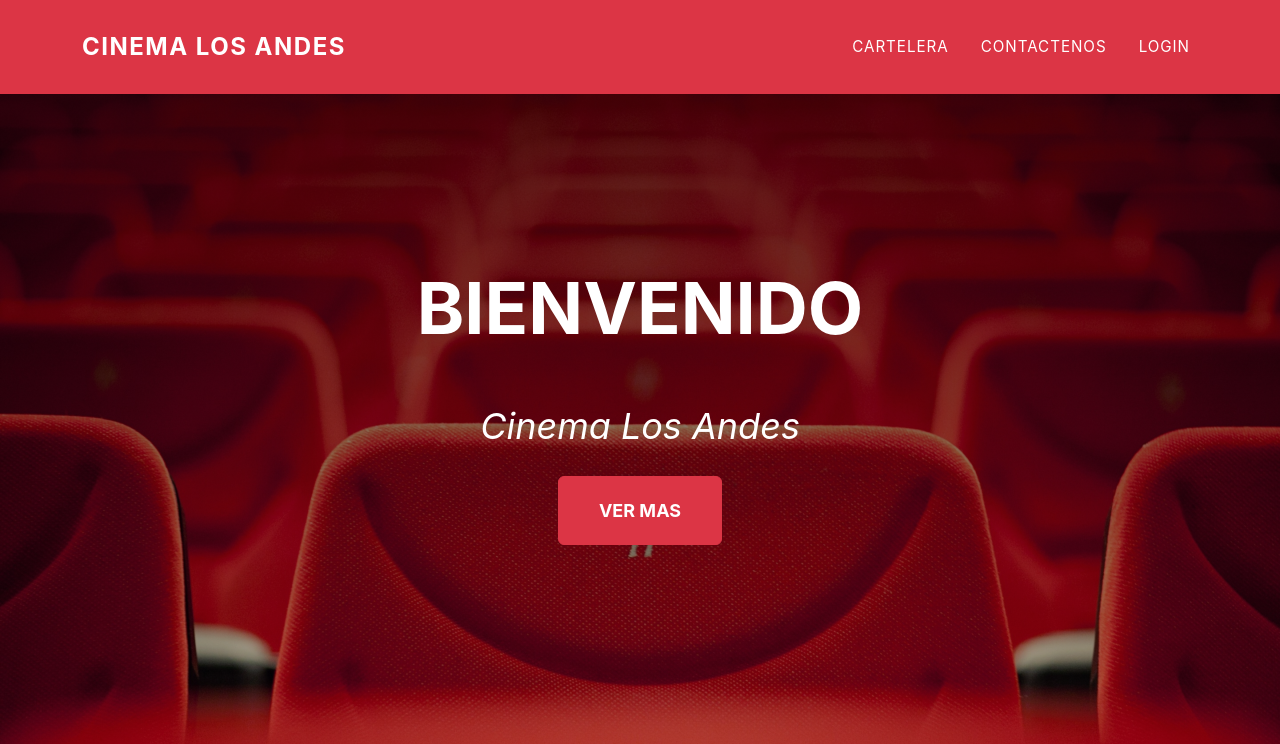
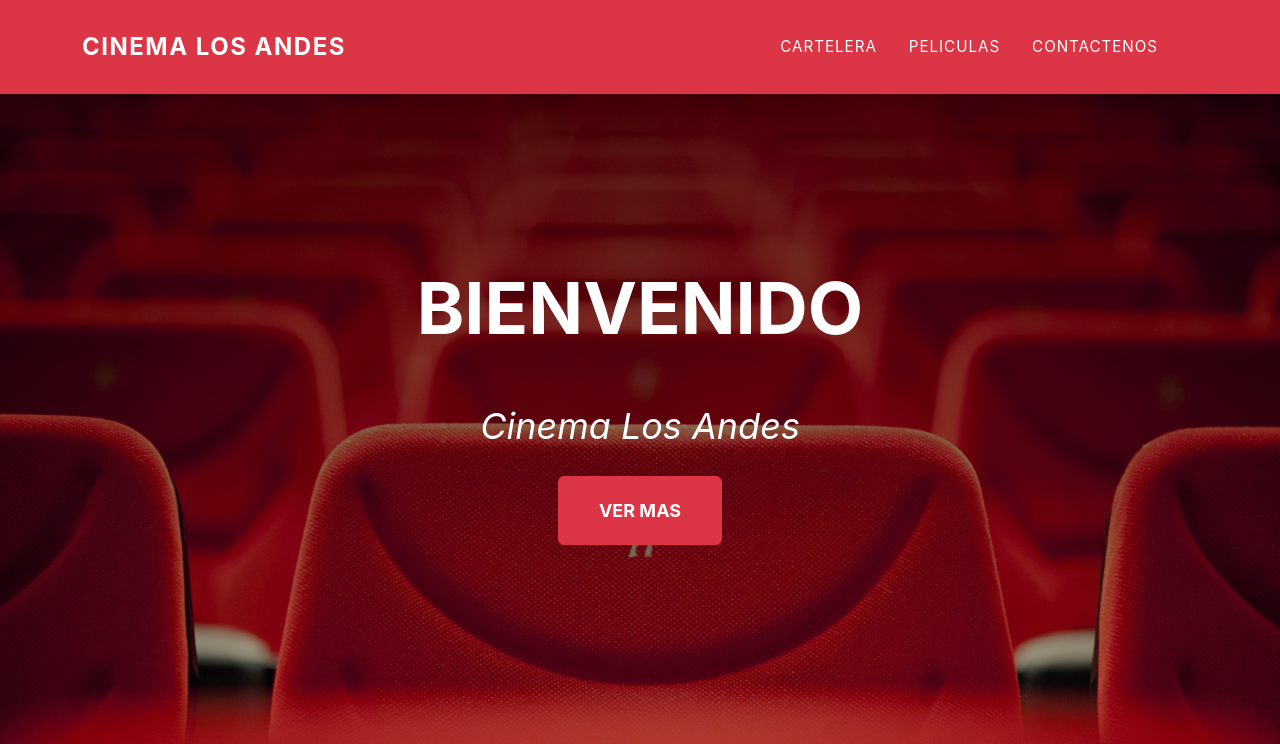
Before and after one commit to FelipeADSO/PROYECTO-SENA, a Django app: page /inicio in a window 1280 px wide. Shown: the top 744 px of the page. Run offline with Django 5.2, Linux system fonts and the light colour scheme; some libraries are stand-ins or nearby versions.

Commit message:
links actualizados

```diff
--- a/cine/urls.py
+++ b/cine/urls.py
@@ -29,4 +29,4 @@ urlpatterns = [
     path('peliculas2',views.peliculas2, name='peliculas2'),
     path('contactenos',views.contactenos, name='contactenos'),
     path('login',views.login, name='login'),
-] + static(settings.MEDIA_URL, document_root=settings.MEDIA_ROOT)
+]
--- a/cinema/templates/base.html
+++ b/cinema/templates/base.html
@@ -27,8 +27,8 @@
         </button>
         <div class="collapse navbar-collapse" id="navbarResponsive">
             <ul class="navbar-nav text-uppercase ms-auto py-4 py-lg-0">
-                <li class="nav-item"><a class="nav-link" href="cartelera.html">Cartelera</a></li>
-                <li class="nav-item"><a class="nav-link" href="peliculas.html">Peliculas</a></li>
+                <li class="nav-item"><a class="nav-link" href="{% url 'cartelera' %}">Cartelera</a></li>
+                <li class="nav-item"><a class="nav-link" href="{% url 'peliculas' %}">Peliculas</a></li>
                 <li class="nav-item"><a class="nav-link" href="contactenos.html">Contactenos</a></li>
                 <li class="nav-item"><a class="nav-link" href="login-register.html"><i class="fa-regular fa-user" style="color: white;"></i></a>
             </ul>
--- a/cinema/templates/inicio.html
+++ b/cinema/templates/inicio.html
@@ -50,23 +50,6 @@
     <!-- </head> -->
      {% block content %}
     <body >
-        <nav class="navbar navbar-expand-lg navbar-dark fixed-top bg-danger" id="mainNav">
-            <div class="container">
-                <a class="navbar-brand" style="color: #fff;" href="index.html">Cinema Los Andes</a>
-                <button class="navbar-toggler" type="button" data-bs-toggle="collapse" data-bs-target="#navbarResponsive" aria-controls="navbarResponsive" aria-expanded="false" aria-label="Toggle navigation">
-                    Menu
-                    <i class="fas fa-bars ms-1"></i>
-                </button>
-                <div class="collapse navbar-collapse" id="navbarResponsive">
-                    <ul class="navbar-nav text-uppercase ms-auto py-4 py-lg-0">
-                        <a class="nav-item nav-link" href="{% url 'peliculas' %}"></a>
-                        <li class="nav-item"><a class="nav-link" href="cartelera.html">cartelera</a></li>
-                        <li class="nav-item"><a class="nav-link" href="contactenos.html">Contactenos</a></li>
-                        <li class="nav-item"><a class="nav-link" href="login.html">Login</a></li>
-                    </ul>
-                </div>
-            </div>
-        </nav>
         <header class="masthead">
             <div class="container">
                 <div class="masthead-heading text-uppercase">Bienvenido</div>
```
